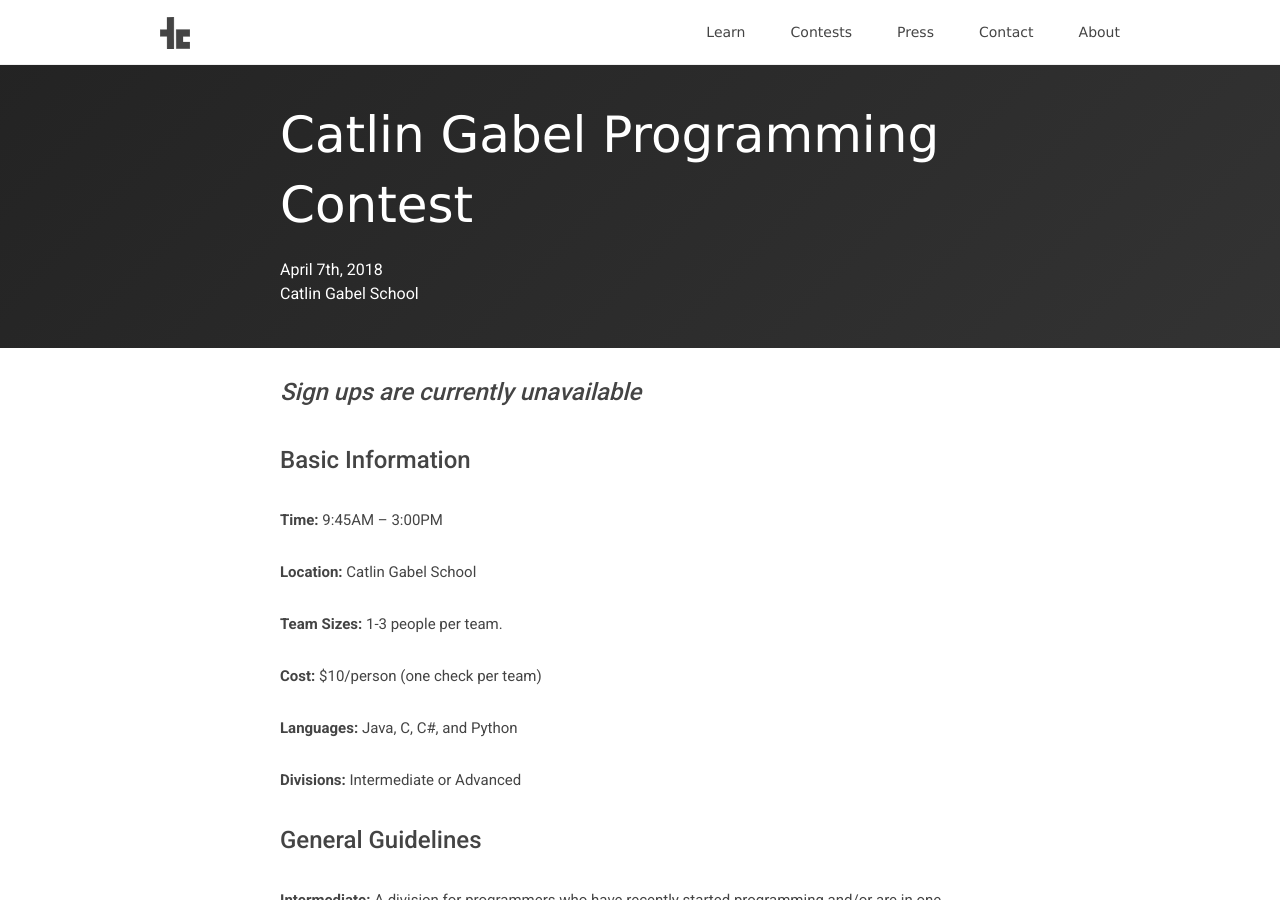
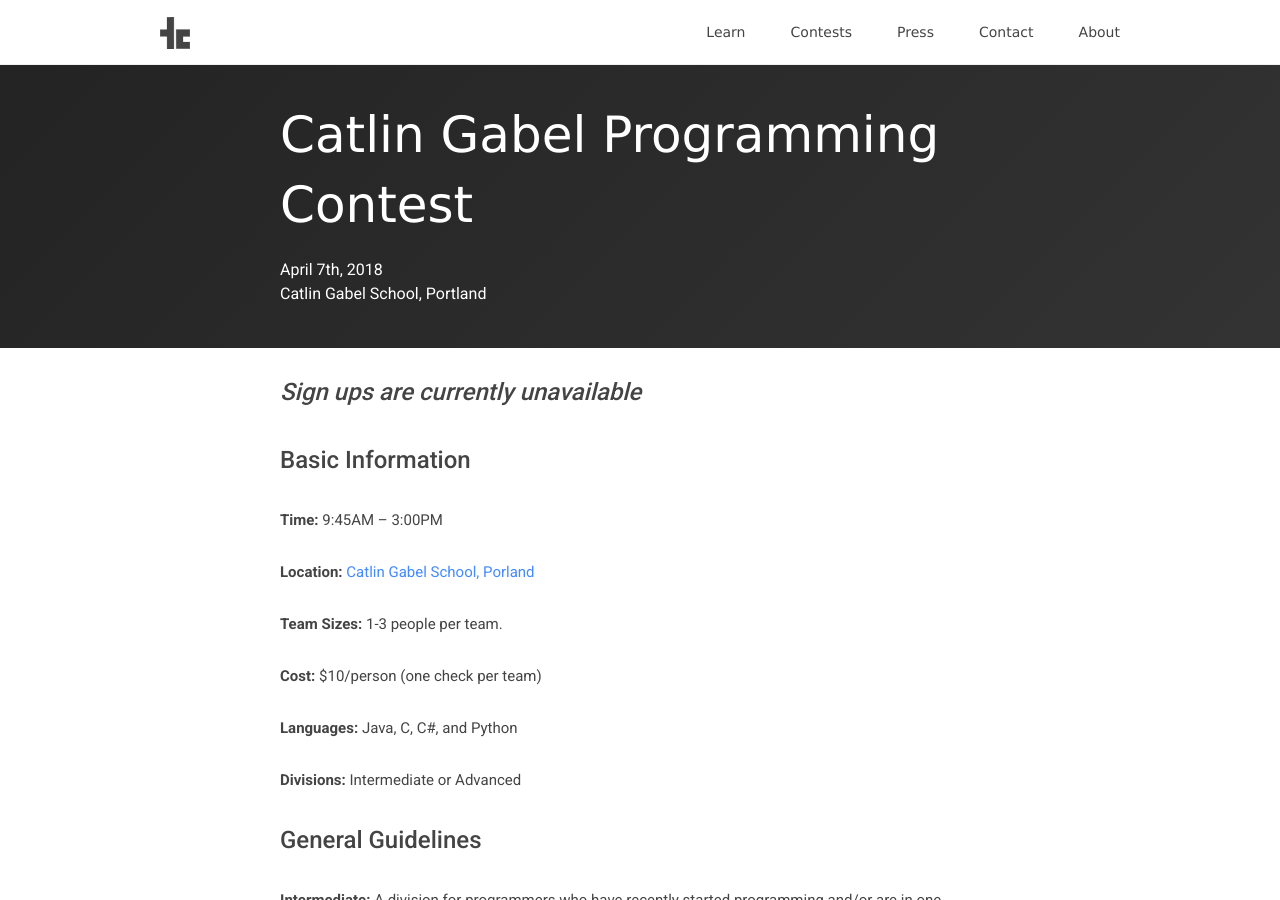
Before and after one commit to teamscode/teamscode.github.io, a Jekyll site: the page built from _posts/2018-1-24-spring-cgs-programming-contest.md, in a window 1280 px wide and 900 px high. Built offline with Jekyll 4.4.1, drawn with Linux system fonts in a browser that asks for light colours; nearby versions of some CDN libraries.

Commit message:
added more detailed location of catlin gabel

```diff
--- a/_data/upcoming_contests.yml
+++ b/_data/upcoming_contests.yml
@@ -10,5 +10,5 @@
 - title: CGS Programming Contest
   img: /assets/contest_images/catlin_gabel_logo.png
   date: April 7th, 2018
-  location: Catlin Gabel School
+  location: Catlin Gabel School, Portland
   link: /contests/spring-cgs-programming-contest/
--- a/_data/upcoming_contests_front_page.yml
+++ b/_data/upcoming_contests_front_page.yml
@@ -6,5 +6,5 @@
 - title: CGS Programming Contest
   img: /assets/contest_images/catlin_gabel_logo.png
   date: April 7th, 2018
-  location: Catlin Gabel School
+  location: Catlin Gabel School, Portland
   link: /contests/spring-cgs-programming-contest/
--- a/_posts/2018-1-24-spring-cgs-programming-contest.md
+++ b/_posts/2018-1-24-spring-cgs-programming-contest.md
@@ -3,7 +3,7 @@ layout: post-contest
 permalink: /contests/spring-cgs-programming-contest/
 contest_title: Catlin Gabel Programming Contest
 contest_date: April 7th, 2018
-contest_location: Catlin Gabel School
+contest_location: Catlin Gabel School, Portland
 ---
 
 # *Sign ups are currently unavailable* #
@@ -12,7 +12,7 @@ contest_location: Catlin Gabel School
 
 **Time:** 9:45AM – 3:00PM
 
-**Location:** Catlin Gabel School
+**Location:** <a href="https://www.google.com/maps/dir/''/google+maps+catlin+gabel+school/@45.5099736,-122.8375217,12z/data=!4m8!4m7!1m0!1m5!1m1!1s0x549509433a879379:0x688f19935355949f!2m2!1d-122.7674819!2d45.509995">Catlin Gabel School, Porland</a>
 
 **Team Sizes:** 1-3 people per team.
 
```
